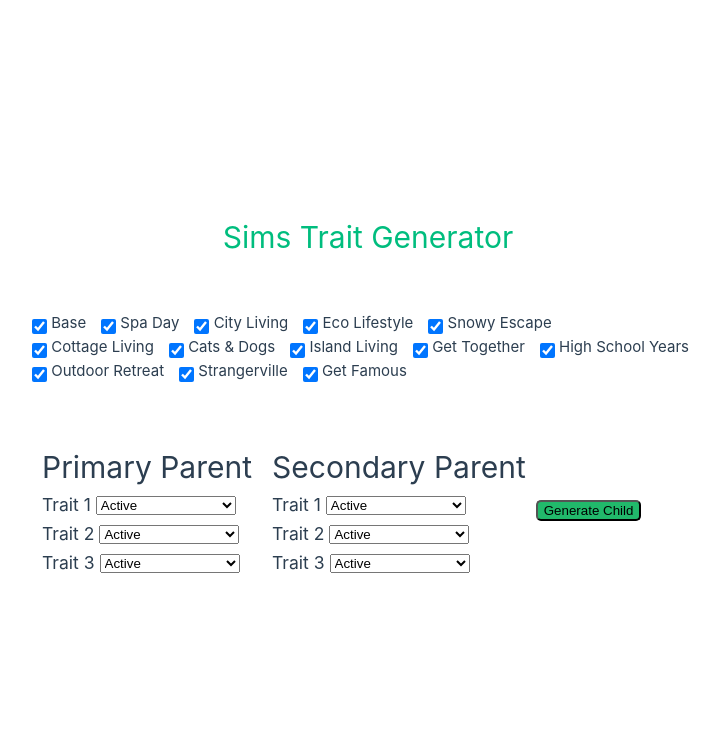
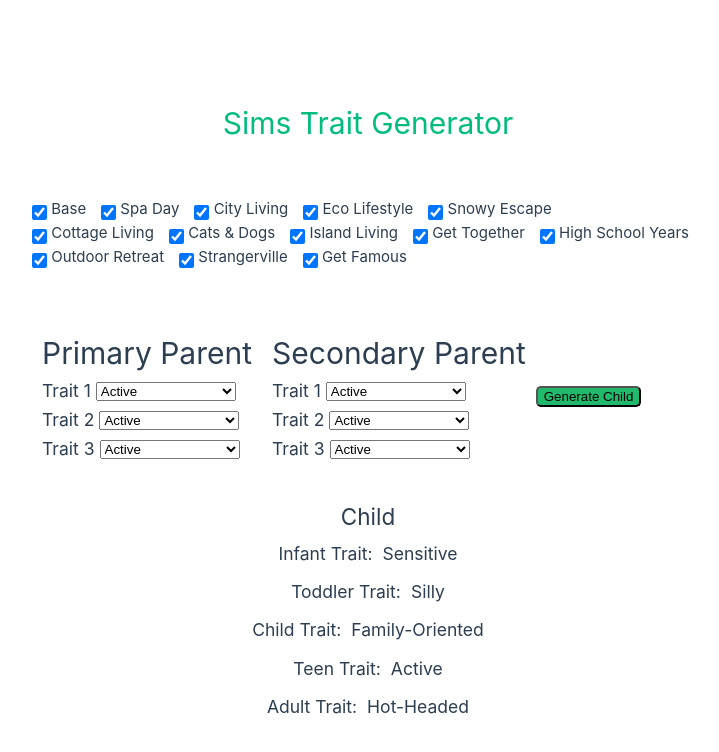
Before and after one commit to ttshowbiz/sims-trait-generator, a Vue app: page / in a window 1280 px wide. Both pictures are taken after a click on the button "Generate Child". Shown: the top 752 px of the page, without its empty margins (272-991 px from the left). Built offline with nearby package versions, Linux system fonts and the light colour scheme.

Commit message:
Basics done, no error handling or data checking

```diff
--- a/src/App.vue
+++ b/src/App.vue
@@ -18,19 +18,19 @@
         <h1>Primary Parent</h1>
         <div class="trait-selector">
           <h3>Trait 1</h3>
-          <select>
+          <select @change="$event => update_parent($event, 0, 1)">
             <option v-for="trait in traits" v-bind:value="trait.name">{{ trait.name }}</option>
           </select>
         </div>
         <div class="trait-selector">
           <h3>Trait 2</h3>
-          <select>
+          <select @change="$event => update_parent($event, 1, 1)">
             <option v-for="trait in traits" v-bind:value="trait.name">{{ trait.name }}</option>
           </select>
         </div>
         <div class="trait-selector">
           <h3>Trait 3</h3>
-          <select>
+          <select @change="$event => update_parent($event, 2, 1)">
             <option v-for="trait in traits" v-bind:value="trait.name">{{ trait.name }}</option>
           </select>
         </div>
@@ -39,24 +39,47 @@
         <h1>Secondary Parent</h1>
         <div class="trait-selector">
           <h3>Trait 1</h3>
-          <select>
+          <select @change="$event => update_parent($event, 0, 2)">
             <option v-for="trait in traits" v-bind:value="trait.name">{{ trait.name }}</option>
           </select>
         </div>
         <div class="trait-selector">
           <h3>Trait 2</h3>
-          <select>
+          <select @change="$event => update_parent($event, 1, 2)">
             <option v-for="trait in traits" v-bind:value="trait.name">{{ trait.name }}</option>
           </select>
         </div>
         <div class="trait-selector">
           <h3>Trait 3</h3>
-          <select>
+          <select @change="$event => update_parent($event, 1, 2)">
             <option v-for="trait in traits" v-bind:value="trait.name">{{ trait.name }}</option>
           </select>
         </div>
       </div>
-      <button>Generate Child</button>
+      <button @click="generate_child()">Generate Child</button>
+    </div>
+    <div v-show="show_child" id="child">
+      <h2>Child</h2>
+      <div class="child-trait">
+        <h3>Infant Trait:</h3>
+        <h3>{{ infant_trait }}</h3>
+      </div>
+      <div class="child-trait">
+        <h3>Toddler Trait:</h3>
+        <h3>{{ toddler_trait }}</h3>
+      </div>
+      <div class="child-trait">
+        <h3>Child Trait:</h3>
+        <h3>{{ child_trait }}</h3>
+      </div>
+      <div class="child-trait">
+        <h3>Teen Trait:</h3>
+        <h3>{{ teen_trait }}</h3>
+      </div>
+      <div class="child-trait">
+        <h3>Adult Trait:</h3>
+        <h3>{{ adult_trait }}</h3>
+      </div>
     </div>
   </div>
 </template>
@@ -69,7 +92,7 @@
                    {name: 'Freegan', dlc: 3}, {name: 'Geek', dlc: 0}, {name: 'Genius', dlc: 0}, {name: 'Gloomy', dlc: 0}, {name: 'Glutton', dlc: 0}, {name: 'Good', dlc: 0}, {name: 'Goofball', dlc: 0}, {name: 'Green Fiend', dlc: 3},
                    {name: 'Hates Children', dlc: 0}, {name: 'High Maintenance', dlc: 1}, {name: 'Hot-Headed', dlc: 0}, {name: 'Insider', dlc: 8}, {name: 'Jealous', dlc: 0}, {name: 'Kleptomaniac', dlc: 0}, {name: 'Lactose Intolerant', dlc: 5},
                    {name: 'Lazy', dlc: 0}, {name: 'Loner', dlc: 0}, {name: 'Loves Outdoors', dlc: 0}, {name: 'Loyal', dlc: 0}, {name: 'Maker', dlc: 3}, {name: 'Materialistic', dlc: 0}, {name: 'Mean', dlc: 0}, {name: 'Music Lover', dlc: 0},
-                   {name: 'Neat', dlc: 0}, {name: 'Noncommital', dlc: 0}, {name: 'Outgoing', dlc: 0}, {name: 'Overachiever', dlc: 9}, {name: 'Paramoid', dlc: 11}, {name: 'Party Animal', dlc: 9}, {name: 'Perfectionist', dlc: 0},
+                   {name: 'Neat', dlc: 0}, {name: 'Noncommital', dlc: 0}, {name: 'Outgoing', dlc: 0}, {name: 'Overachiever', dlc: 9}, {name: 'Paranoid', dlc: 11}, {name: 'Party Animal', dlc: 9}, {name: 'Perfectionist', dlc: 0},
                    {name: 'Proper', dlc: 4}, {name: 'Recycle Disciple', dlc: 3}, {name: 'Romantic', dlc: 0}, {name: 'Self-Absorbed', dlc: 12}, {name: 'Self-Assured', dlc: 0}, {name: 'Slob', dlc: 0}, {name: 'Snob', dlc: 0},
                    {name: 'Socially Awkward', dlc: 9}, {name: 'Squeamish', dlc: 10}, {name: 'Unflirty', dlc: 2}, {name: 'Vegetarian', dlc: 0}]
         return {
@@ -78,12 +101,27 @@
                  {id: 6, name: 'Cats & Dogs'}, {id: 7, name: 'Island Living'}, {id: 8, name: 'Get Together'}, {id: 9, name: 'High School Years'}, {id: 10, name: 'Outdoor Retreat'},
                  {id: 11, name: 'Strangerville'}, {id: 12, name: 'Get Famous'}],
           all_traits: defaultTraits,
-          traits: defaultTraits
+          traits: defaultTraits,
+          show_child: false,
+          infant_trait: "infant",
+          toddler_trait: "toddler",
+          child_trait: "child",
+          teen_trait: "teen",
+          adult_trait: "adult",
+          parent_1_traits: [defaultTraits[0].name, defaultTraits[0].name, defaultTraits[0].name],
+          parent_2_traits: [defaultTraits[0].name, defaultTraits[0].name, defaultTraits[0].name]
         }
     },
     computed: {
       dlcRows() {
         return Math.ceil(this.dlcs.length / this.dlcPerRow);
+      },
+      parent_traits() {
+        let parent_traits = []
+        this.parent_1_traits.forEach(trait => parent_traits.push(trait))
+        this.parent_2_traits.forEach(trait => parent_traits.push(trait))
+
+        return parent_traits
       }
     },
     methods: {
@@ -91,10 +129,8 @@
         let dlc_id = parseInt(event.currentTarget.id)
 
         if(event.currentTarget.checked) {
-          console.log("checked")
           this.all_traits.forEach(trait => {
             if(trait.dlc == dlc_id) {
-              console.log(`add ${trait}`)
               this.traits.push(trait)
             }
           })
@@ -104,7 +140,6 @@
           this.traits.forEach(trait => {
             if(trait.dlc != dlc_id) {
               temp_traits.push(trait)
-              console.log(`add ${trait}`)
             }
           })
           this.traits = temp_traits
@@ -114,6 +149,68 @@
       },
       sort_traits() {
         this.traits.sort((a, b) => (a.name > b.name) ? 1 : -1)
+      },
+      update_parent(event, trait_num, parent) {
+        if(parent == 1)
+          this.parent_1_traits[trait_num] = event.target.value
+        else
+          this.parent_2_traits[trait_num] = event.target.value
+      },
+      generate_child() {
+        this.pick_random_infant_trait()
+        this.pick_random_toddler_trait()
+
+        let num_inherited_traits = 0
+
+        this.child_trait = this.generate_trait(num_inherited_traits)
+        if(this.parent_traits.includes(this.child_trait))
+            num_inherited_traits++
+
+        do {
+          this.teen_trait = this.generate_trait(num_inherited_traits)
+        } while(this.child_trait == this.teen_trait)
+
+        if(this.parent_traits.includes(this.teen_trait))
+            num_inherited_traits++
+
+        do {
+          this.adult_trait = this.generate_trait(num_inherited_traits)
+        } while(this.child_trait == this.adult_trait || this.teen_trait == this.adult_trait)
+
+        this.show_child = true
+      },
+      pick_random_infant_trait() {
+        let infant_traits = ["Cautious", "Sensitive", "Calm", "Intense", "Wiggly", "Sunny"]
+        this.infant_trait = infant_traits[this.get_random_int(infant_traits.length)]
+      },
+      pick_random_toddler_trait() {
+        let toddler_traits = ["Angelic", "Charmer", "Clingy", "Fussy", "Independant", "Inquisitive", "Silly", "Wild"]
+        this.toddler_trait = toddler_traits[this.get_random_int(toddler_traits.length)]
+      },
+      get_random_int(max) {
+        return Math.floor(Math.random() * max)
+      },
+      should_inherit_trait(num_inherited_traits) {
+        let num = this.get_random_int(10)
+        console.log(`num inherited: ${num_inherited_traits} new: ${num}`)
+
+        if(num_inherited_traits == 0)
+          return num < 5
+        else if(num_inherited_traits == 1)
+          return num < 3
+        else
+          return num <= 1
+      },
+      generate_trait(num_inherited_traits) {
+        console.log('generate')
+        let inherit = this.should_inherit_trait(num_inherited_traits)
+        console.log(`inherit: ${inherit}`)
+
+        if(inherit) {
+          return this.parent_traits[this.get_random_int(this.parent_traits.length)]
+        } else {
+          return this.traits[this.get_random_int(this.traits.length)].name
+        }
       }
     }
 }
--- a/src/assets/main.css
+++ b/src/assets/main.css
@@ -32,6 +32,12 @@
   align-items: center;
 }
 
+#child {
+  display: flex;
+  flex-direction: column;
+  align-items: center;
+}
+
 .parent {
   display: flex;
   flex-direction: column;
@@ -46,11 +52,21 @@
   float: left;
 }
 
+.child-trait {
+  display: flex;
+  flex-direction: row;
+  float: left;
+}
+
+.child-trait h3 {
+  text-align: center;
+  margin: 5px;
+}
+
 button {
   max-height: 35px;
   background-color: rgb(33,185,107);
   border-radius: 5px;;
-
 }
 
 select {
```
